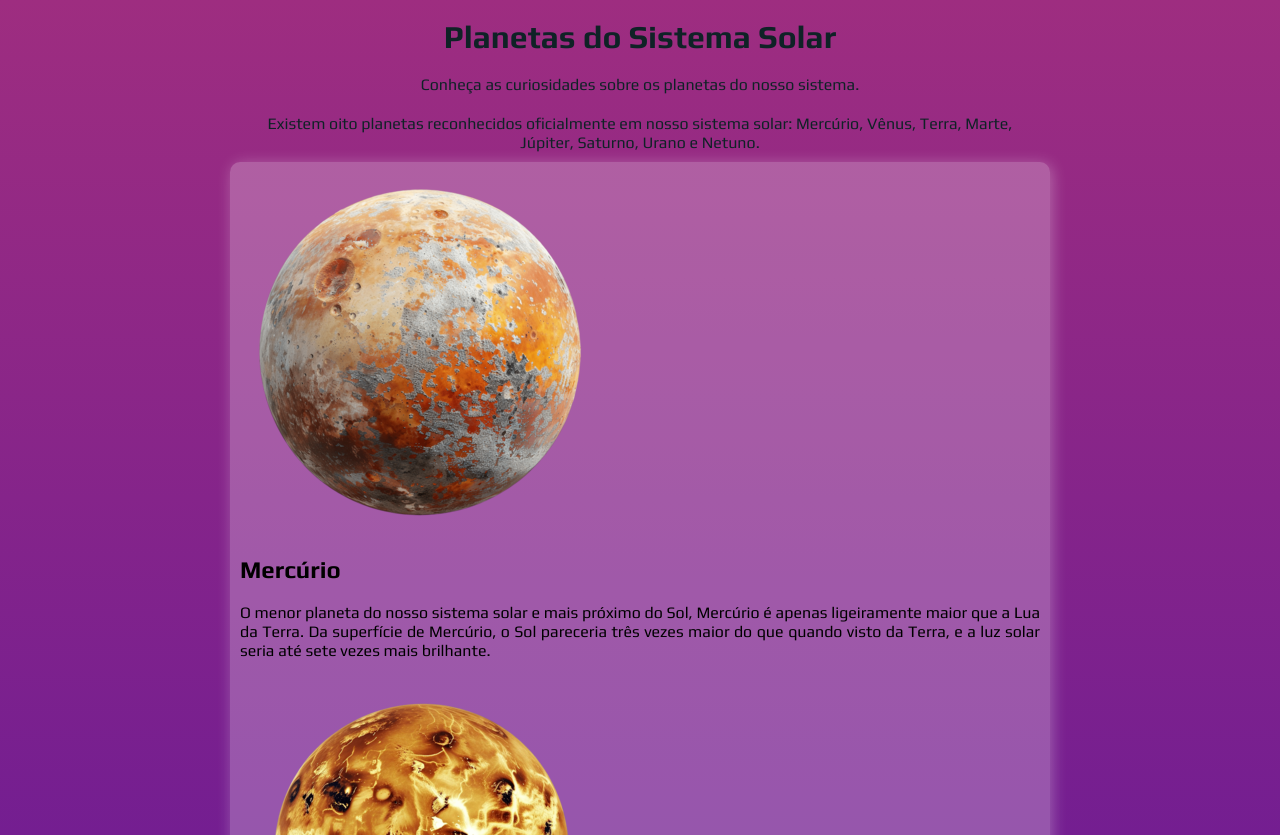
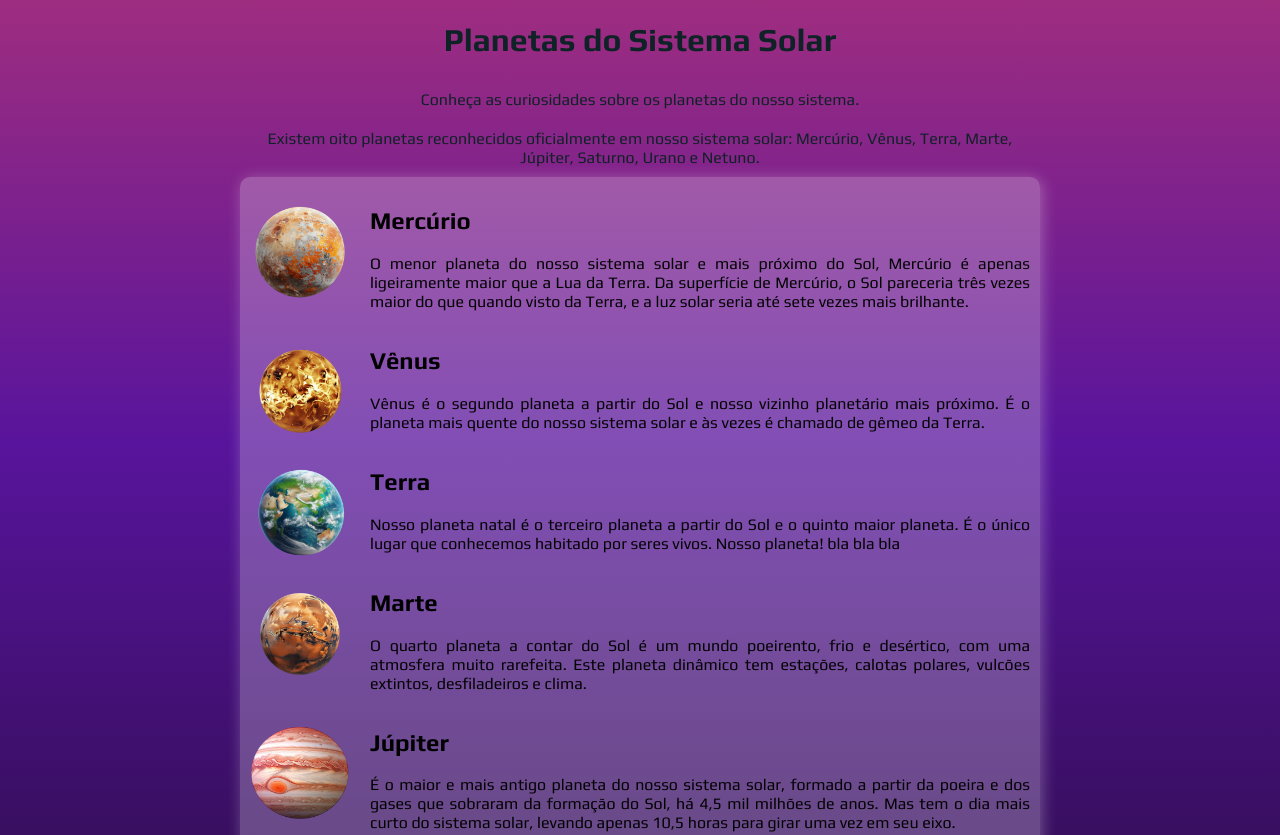
Before and after one commit to thalitaad/sistema-solar, a plain HTML site: page index.html in a window 1280 px wide. Shown: the top 835 px of the page. Drawn offline with Linux system fonts and the light colour scheme.

Commit message:
add styles

```diff
--- a/style.css
+++ b/style.css
@@ -14,8 +14,6 @@ header h1 {
     font-family: "Play", sans-serif;
     font-weight: 700;
     font-style: normal;
-    padding: 10px;
-    margin: auto;
 }
 
 header p {
@@ -33,12 +31,17 @@ main h2 {
     font-family: "Play", sans-serif;
     font-weight: 700;
     font-style: normal;
+
+    margin-top: 0;
+    padding-top: 20px;
 }
 
 main p {
     font-family: "Play", sans-serif;
     font-weight: 400;
     font-style: normal;
+
+    margin-top: 0;
 }
 
 #article {
@@ -49,14 +52,26 @@ main p {
     width: 800px; /* tamanho da caixa */
     margin: auto; /* centraliza a caixa */
     text-align: justify; /* alinha o texto */
+
+    overflow: hidden; /* garante que o article inclua os elementos flutuantes */
+    box-sizing: border-box;
+    margin-bottom: 20px;
+}
+
+img {
+    width: 100px;
+
+    float: left; /* az a imagem flutuar à esquerda */
+    margin-right: 20px;
+    padding-top: 15px;
 }
 
 footer {
     font-family: "Play", sans-serif;
-    font-weight: 400;
     font-style: normal;
+    font-size: 0.8em;
 
     text-align: center;
-    margin-top: 20px;
+    margin: 15px;
     color: #ffffff8f;
 }
```
